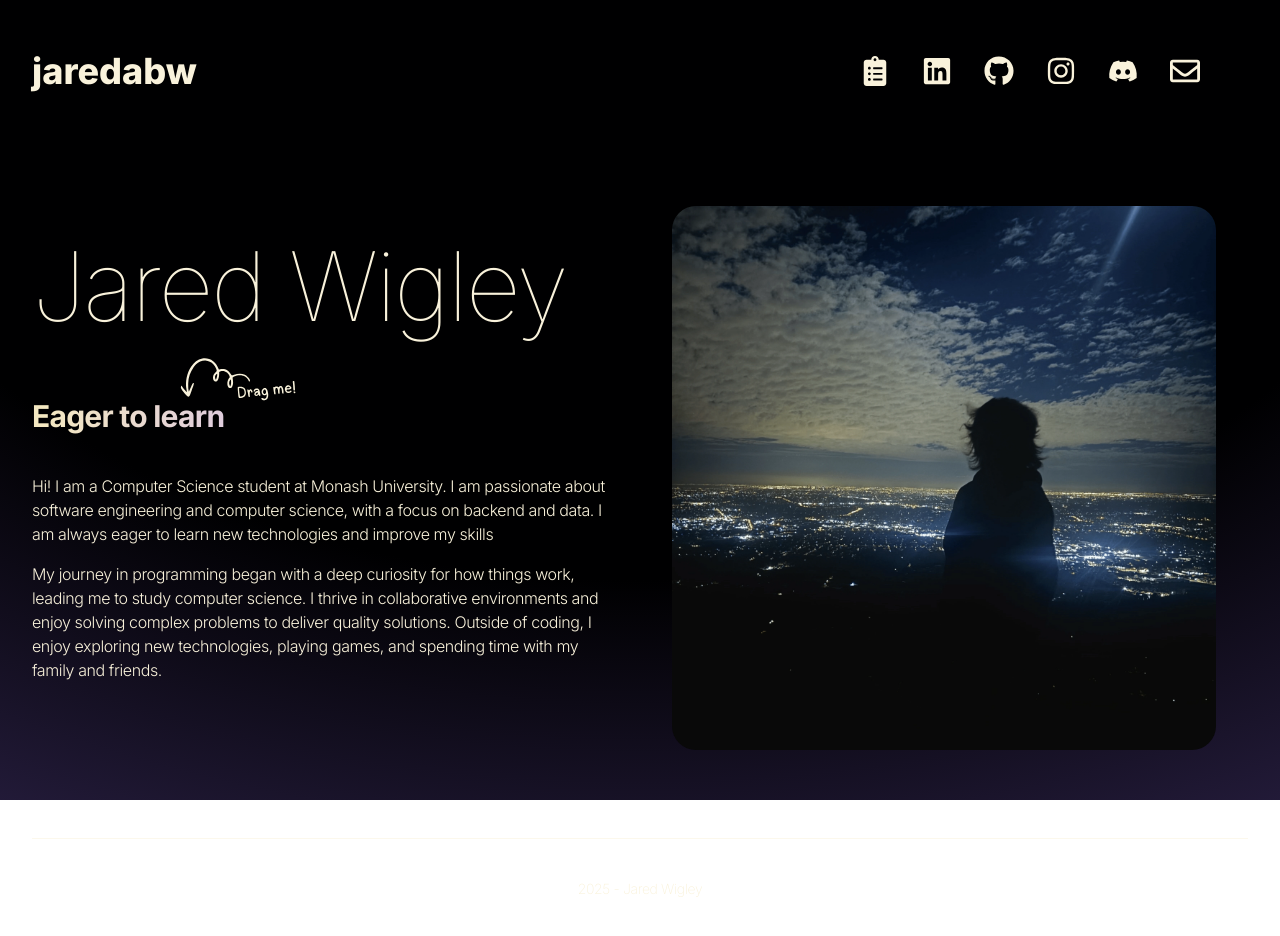
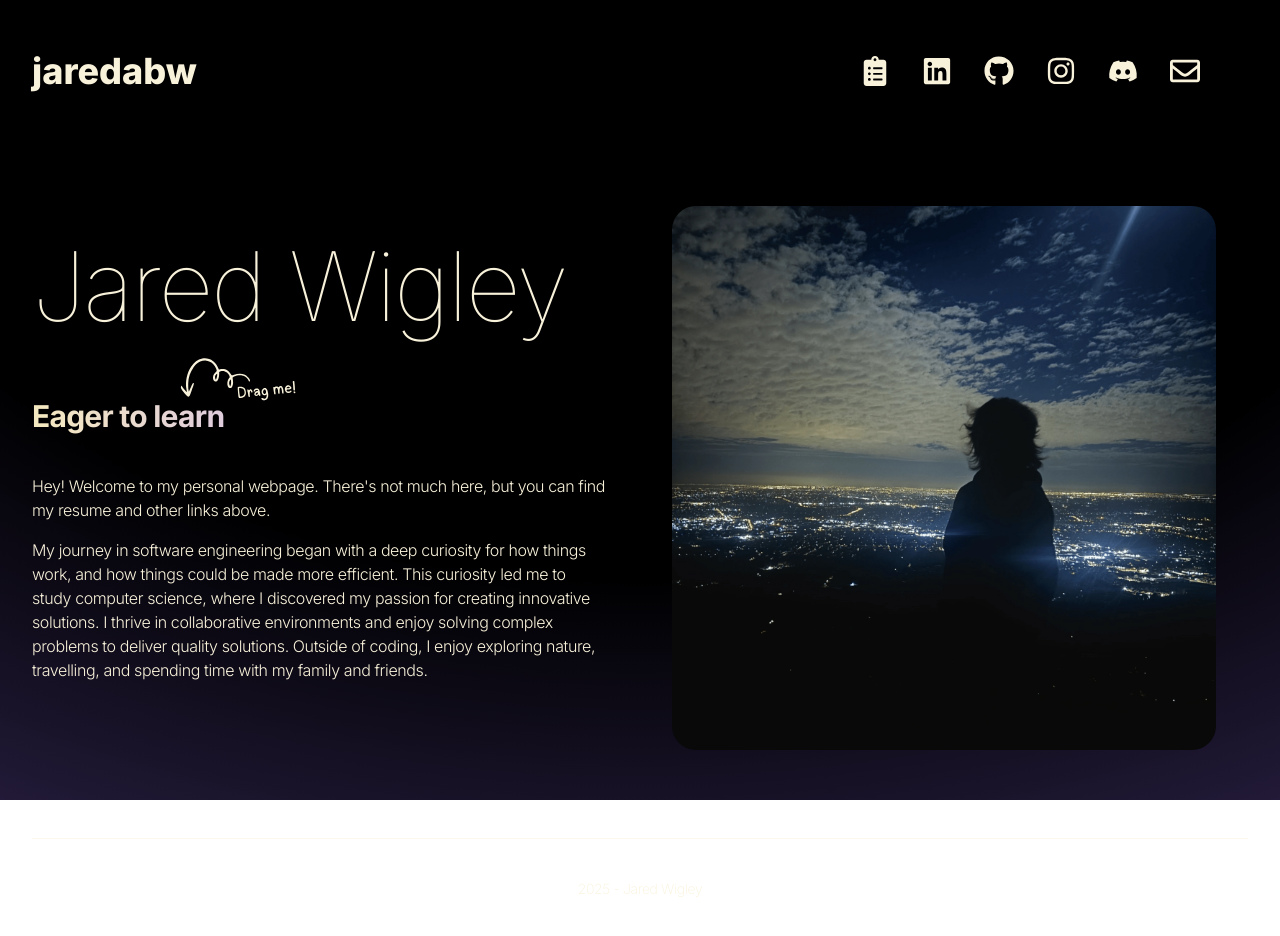
Before and after one commit to jaredabw/jaredabw.github.io, a React (Vite) app: page / in a window 1280 px wide. Shown: the top 936 px of the page. Built offline with nearby package versions, Linux system fonts and the light colour scheme.

Commit message:
adjust hero text

```diff
--- a/src/constants/index.js
+++ b/src/constants/index.js
@@ -5,11 +5,8 @@ import spellcast from "../assets/projects/spellcast.png";
 import todolist from "../assets/projects/todolist.png";
 import mudaetracker from "../assets/projects/mudaetracker.png";
 
-export const HERO_CONTENT = `Hi! I am a Computer Science student at Monash University. I am passionate about software engineering and computer science, with a focus on backend and data. I am always eager to learn new technologies and improve my skills`;
-export const HERO_CONTENT_2 = `My journey in programming began with a deep curiosity for how things work, leading me to study computer science. I thrive in collaborative environments and enjoy solving complex problems to deliver quality solutions. Outside of coding, I enjoy exploring new technologies, playing games, and spending time with my family and friends.`;
-export const HERO_CONTENT_3 = `Feel free to explore my external links in my upper navbar! I am currently looking for internship opportunities in software engineering. If you are interested in collaborating or have any questions, please don't hesitate to reach out!`;
-
-// export const ABOUT_TEXT = `I am a dedicated and versatile software developer with a passion for creating efficient and user-friendly applications. My journey in programming began with a deep curiosity for how things work, and it has led me to studying computer science. I thrive in collaborative environments and enjoy solving complex problems to deliver high-quality solutions. Outside of coding, I enjoy exploring new technologies, playing games, and spending time with my family and friends.`;
+export const HERO_CONTENT = `Hey! Welcome to my personal webpage. There's not much here, but you can find my resume and other links above.`;
+export const HERO_CONTENT_2 = `My journey in software engineering began with a deep curiosity for how things work, and how things could be made more efficient. This curiosity led me to study computer science, where I discovered my passion for creating innovative solutions. I thrive in collaborative environments and enjoy solving complex problems to deliver quality solutions. Outside of coding, I enjoy exploring nature, travelling, and spending time with my family and friends.`;
 
 export const EXPERIENCES = [
   {
```
